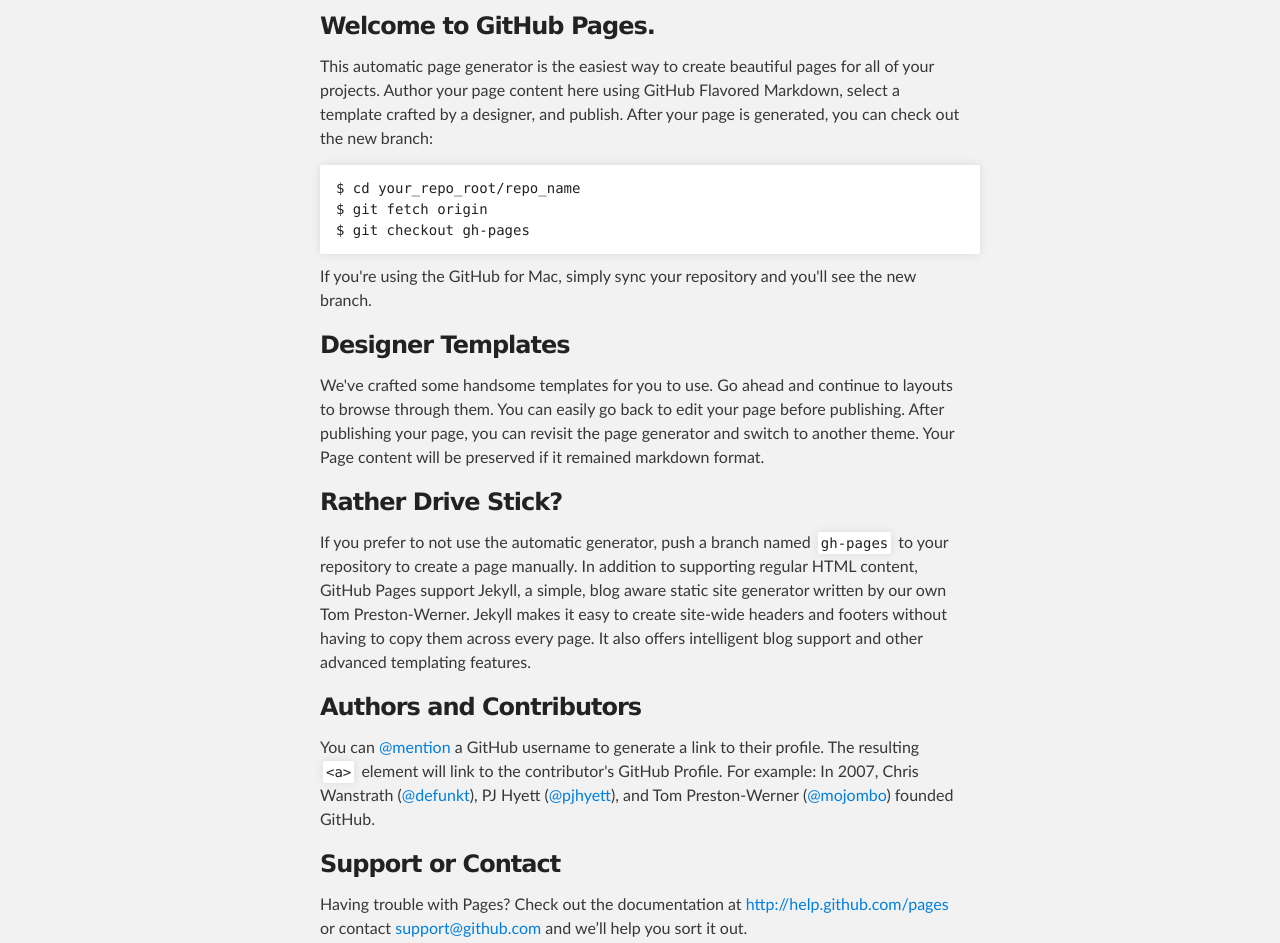
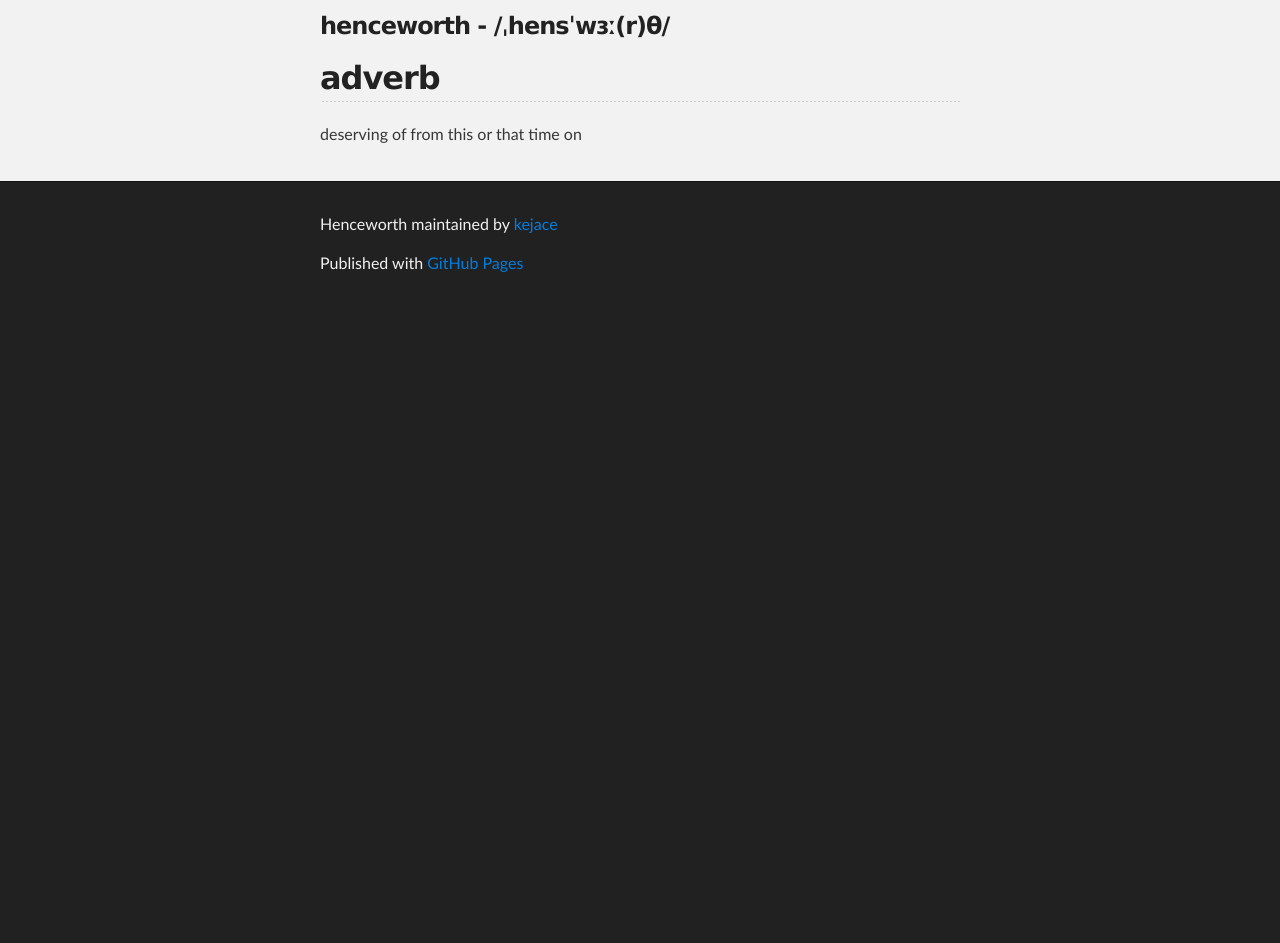
Before and after one commit to kejace/henceworth, a plain HTML site: page index.html in a window 1280 px wide. Shown: the part 252-1195 px from the top of the page. After the commit the page ends 800 px from the top, so only its background shows below. Drawn offline with Linux system fonts and the light colour scheme.

```diff
--- a/index.html
+++ b/index.html
@@ -31,32 +31,11 @@
     <!-- MAIN CONTENT -->
     <div id="main_content_wrap" class="outer">
       <section id="main_content" class="inner">
-        <h3>Welcome to GitHub Pages.</h3>
+        <h3>henceworth - /ˌhensˈwɜː(r)θ/</h3>
 
-<p>This automatic page generator is the easiest way to create beautiful pages for all of your projects. Author your page content here using GitHub Flavored Markdown, select a template crafted by a designer, and publish. After your page is generated, you can check out the new branch:</p>
+<h2>adverb</h2>
 
-<pre><code>$ cd your_repo_root/repo_name
-$ git fetch origin
-$ git checkout gh-pages
-</code></pre>
-
-<p>If you're using the GitHub for Mac, simply sync your repository and you'll see the new branch.</p>
-
-<h3>Designer Templates</h3>
-
-<p>We've crafted some handsome templates for you to use. Go ahead and continue to layouts to browse through them. You can easily go back to edit your page before publishing. After publishing your page, you can revisit the page generator and switch to another theme. Your Page content will be preserved if it remained markdown format.</p>
-
-<h3>Rather Drive Stick?</h3>
-
-<p>If you prefer to not use the automatic generator, push a branch named <code>gh-pages</code> to your repository to create a page manually. In addition to supporting regular HTML content, GitHub Pages support Jekyll, a simple, blog aware static site generator written by our own Tom Preston-Werner. Jekyll makes it easy to create site-wide headers and footers without having to copy them across every page. It also offers intelligent blog support and other advanced templating features.</p>
-
-<h3>Authors and Contributors</h3>
-
-<p>You can <a href="https://github.com/blog/821" class="user-mention">@mention</a> a GitHub username to generate a link to their profile. The resulting <code>&lt;a&gt;</code> element will link to the contributor's GitHub Profile. For example: In 2007, Chris Wanstrath (<a href="https://github.com/defunkt" class="user-mention">@defunkt</a>), PJ Hyett (<a href="https://github.com/pjhyett" class="user-mention">@pjhyett</a>), and Tom Preston-Werner (<a href="https://github.com/mojombo" class="user-mention">@mojombo</a>) founded GitHub.</p>
-
-<h3>Support or Contact</h3>
-
-<p>Having trouble with Pages? Check out the documentation at <a href="http://help.github.com/pages">http://help.github.com/pages</a> or contact <a href="mailto:support@github.com">support@github.com</a> and we’ll help you sort it out.</p>
+<p>deserving of from this or that time on</p>
       </section>
     </div>
 
```
Also changed, not shown: params.json (+1 -1 lines).
